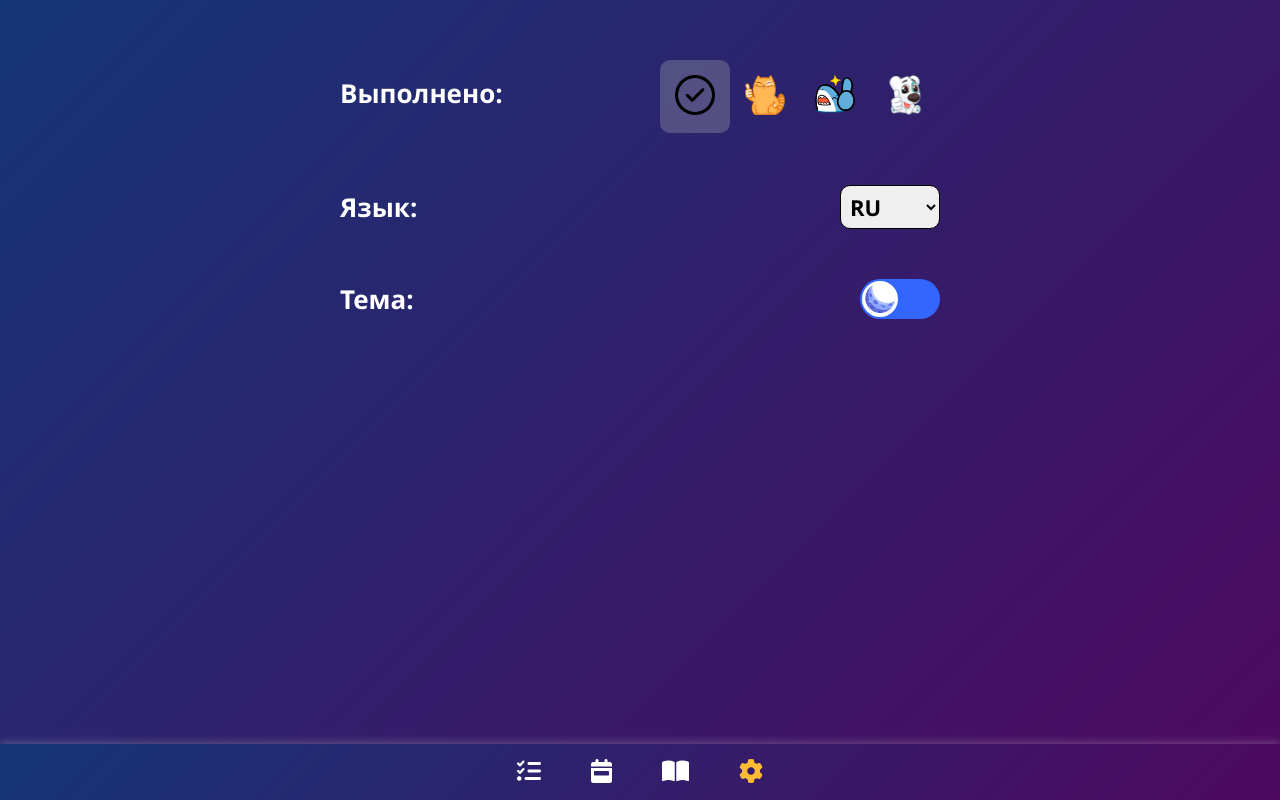
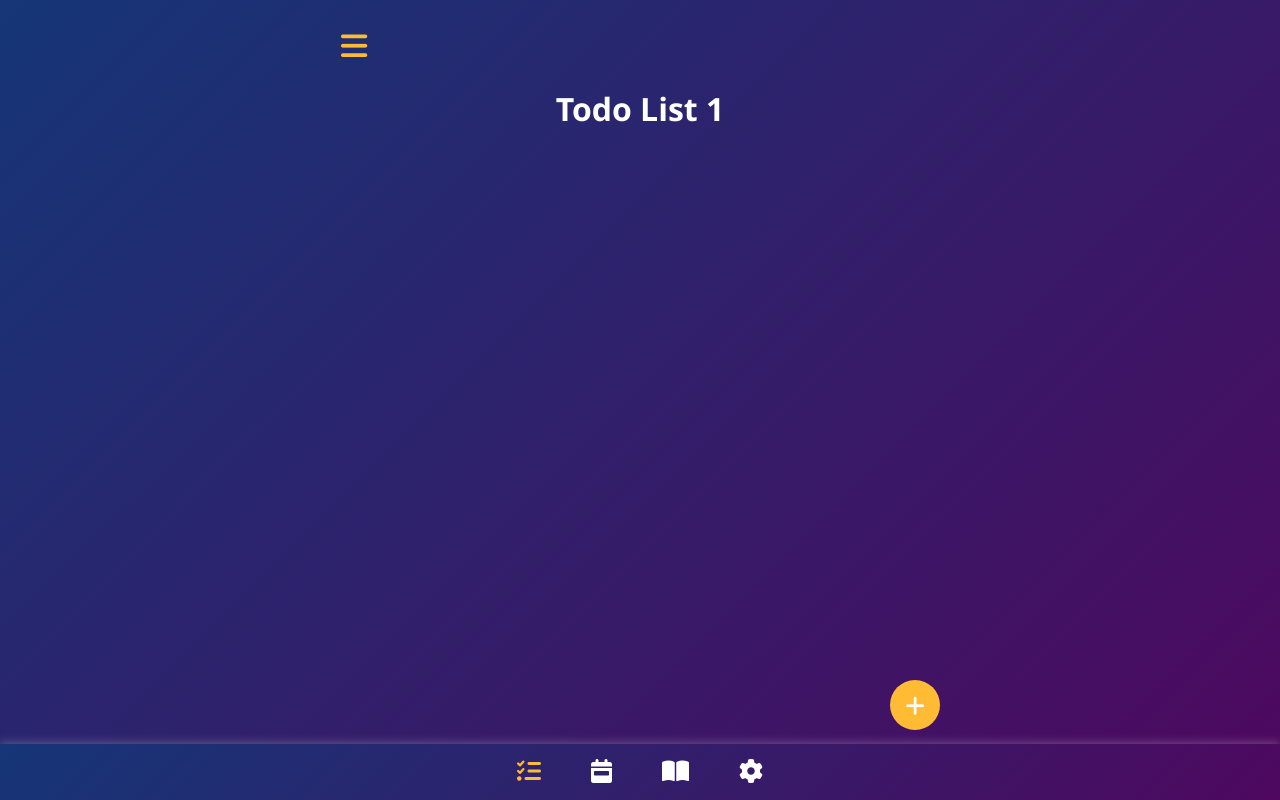
Before and after one commit to mykhailoko/todo-list, a React (Create React App) app: page /todo-list/settings in a window 1280 px wide. Built offline with nearby package versions, Linux system fonts and the light colour scheme.

Commit message:
fix navigation

```diff
--- a/src/App.js
+++ b/src/App.js
@@ -5,7 +5,6 @@ import TodoListPage from './pages/TodoListPage/TodoListPage';
 import SettingsPage from './pages/SettingsPage/SettingsPage';
 import TodoListWeekPage from './pages/TodoListWeekPage/TodoListWeekPage';
 import TrackerPage from './pages/TrackerPage/TrackerPage';
-import { BrowserRouter, Route, Routes, Navigate } from 'react-router-dom';
 
 function App() {
   const [theme, setTheme] = useState(() => {
@@ -13,8 +12,24 @@ function App() {
     return savedTheme ? savedTheme : "dark";
   });
 
+  const [currentPage, setCurrentPage] = useState("list");
+
+  const renderPage = () => {
+    switch (currentPage) {
+      case "list":
+        return <TodoListPage />;
+      case "week-list":
+        return <TodoListWeekPage />;
+      case "tracker":
+        return <TrackerPage />;
+      case "settings":
+        return <SettingsPage theme={theme} setTheme={setTheme} />;
+      default:
+        return <TodoListPage />;
+    }
+  };
+
   return (
-    <BrowserRouter basename={"/todo-list"}>
     <div
       className="App"
       style={{
@@ -23,16 +38,9 @@ function App() {
           : "linear-gradient(135deg, #e0f7fa, #ffb3b3)"
       }}
     >
-        <Routes>
-          <Route path="/" element={<Navigate to="/list" />} />
-          <Route path='/list' element={<TodoListPage />} />
-          <Route path='/week-list' element={<TodoListWeekPage />} />
-          <Route path='/tracker' element={<TrackerPage />} />
-          <Route path='/settings' element={<SettingsPage theme={theme} setTheme={setTheme} />} />
-        </Routes>
-        <Navbar theme={theme} />
+      {renderPage()}
+      <Navbar theme={theme} setCurrentPage={setCurrentPage} currentPage={currentPage} />
     </div>
-    </BrowserRouter>
   );
 }
 
--- a/src/components/Navbar/Navbar.js
+++ b/src/components/Navbar/Navbar.js
@@ -1,9 +1,14 @@
 import React from 'react';
 import PropTypes from 'prop-types';
 import './Navbar.css';
-import { NavLink } from "react-router-dom";
 
-function Navbar({ theme }) {
+function Navbar({ theme, setCurrentPage, currentPage }) {
+    const getStyle = (page) => ({
+        color: currentPage === page
+            ? theme === "dark" ? '#ffbb33' : '#3366ff'
+            : theme === "dark" ? 'white' : '#202124',
+    });
+
     return (
         <div
             className='navbar'
@@ -16,52 +21,26 @@ function Navbar({ theme }) {
                 : "0px 0px 10px 0px rgba(0, 0, 0, 0.3)"
             }}
         >
-            <div className='navItem'>
-                <NavLink to="/list" style={({isActive}) => ({
-                    color: isActive ? theme === "dark" ? '#ffbb33' : '#3366ff'
-                                    : theme === "dark" ? 'white' : '#202124'
-                })}>
-                    <i
-                        className="fa-solid fa-list-check"
-                    ></i>
-                </NavLink>
+            <div className="navItem" onClick={() => setCurrentPage("list")} style={getStyle("list")}>
+                <i className="fa-solid fa-list-check"></i>
             </div>
-            <div className='navItem'>
-            <NavLink to="/week-list" style={({isActive}) => ({
-                    color: isActive ? theme === "dark" ? '#ffbb33' : '#3366ff'
-                                    : theme === "dark" ? 'white' : '#202124'
-                })}>
-                    <i
-                        className="fa-solid fa-calendar-week"
-                    ></i>
-                </NavLink>
+            <div className="navItem" onClick={() => setCurrentPage("week-list")} style={getStyle("week-list")}>
+                <i className="fa-solid fa-calendar-week"></i>
             </div>
-            <div className='navItem'>
-                <NavLink to="/tracker" style={({isActive}) => ({
-                    color: isActive ? theme === "dark" ? '#ffbb33' : '#3366ff'
-                                    : theme === "dark" ? 'white' : '#202124'
-                })}>
-                    <i
-                        className="fa-solid fa-book-open"
-                    ></i>
-                </NavLink>
+            <div className="navItem" onClick={() => setCurrentPage("tracker")} style={getStyle("tracker")}>
+                <i className="fa-solid fa-book-open"></i>
             </div>
-            <div className='navItem'>
-                <NavLink to="/settings" style={({isActive}) => ({
-                    color: isActive ? theme === "dark" ? '#ffbb33' : '#3366ff'
-                                    : theme === "dark" ? 'white' : '#202124'
-                })}>
-                    <i
-                        className="fa-solid fa-gear"
-                    ></i>
-                </NavLink>
+            <div className="navItem" onClick={() => setCurrentPage("settings")} style={getStyle("settings")}>
+                <i className="fa-solid fa-gear"></i>
             </div>
         </div>
     )
 }
 
 Navbar.propTypes = {
-    theme: PropTypes.string.isRequired
+    theme: PropTypes.string.isRequired,
+    currentPage: PropTypes.string.isRequired,
+    setCurrentPage: PropTypes.func.isRequired
 };
 
 export default Navbar;
```
Also changed, not shown: public/404.html (deleted, +0 -17 lines). Lines whose indentation alone changed are shown as unchanged.
